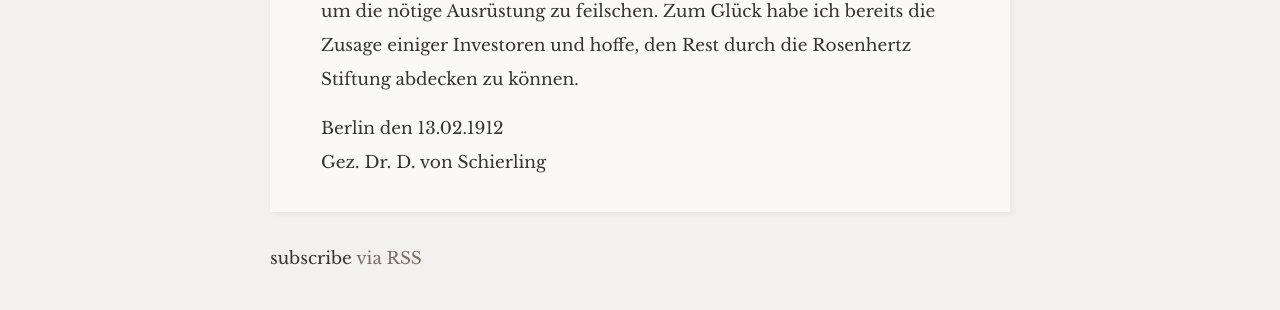
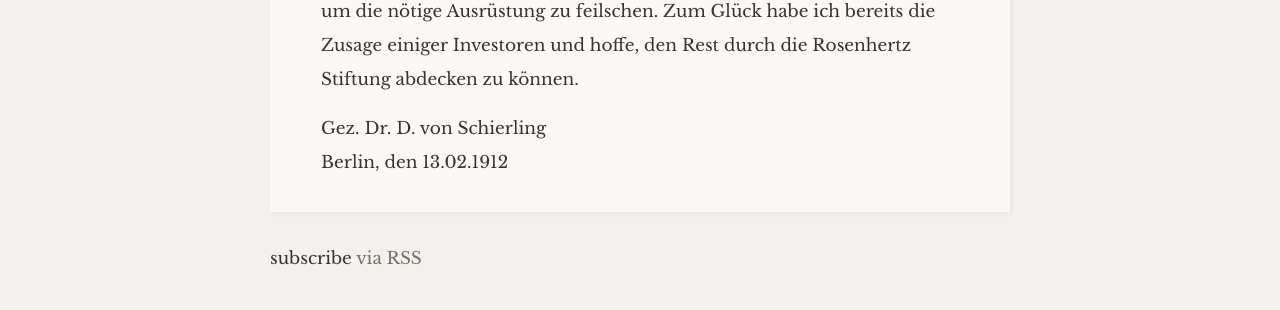
Before and after one commit to Tala/AlteraJaponica, a Jekyll site: the page built from index.html, in a window 1280 px wide. Shown: the part 630-940 px from the top of the page. Built offline with Jekyll 4.4.1, drawn with Linux system fonts in a browser that asks for light colours; some web fonts are replaced.

```diff
--- a/_posts/1912-02-13-Reisenotiz-#1.markdown
+++ b/_posts/1912-02-13-Reisenotiz-#1.markdown
@@ -1,5 +1,5 @@
 Endlich!
 Nach unzähligen Sitzungen und unter einigen Auflagen wurde nun meine Forschungsreise bewilligt. Ich darf zum Studium der veränderter Flora und Fauna nach Ostasien reisen. Die Vorbereitungen für die Reise sind bereits in vollem Gange, derzeit ist eine Abreise für den Sommer geplant. Es wird mich noch einiges an Nerven kosten mit dem Herrn Hauptarchivar und dem Hauptbuchhalter um die nötige Ausrüstung zu feilschen. Zum Glück habe ich bereits die Zusage einiger Investoren und hoffe, den Rest durch die Rosenhertz Stiftung abdecken zu können.
 
-Berlin den 13.02.1912
 Gez. Dr. D. von Schierling
+Berlin, den 13.02.1912
```
